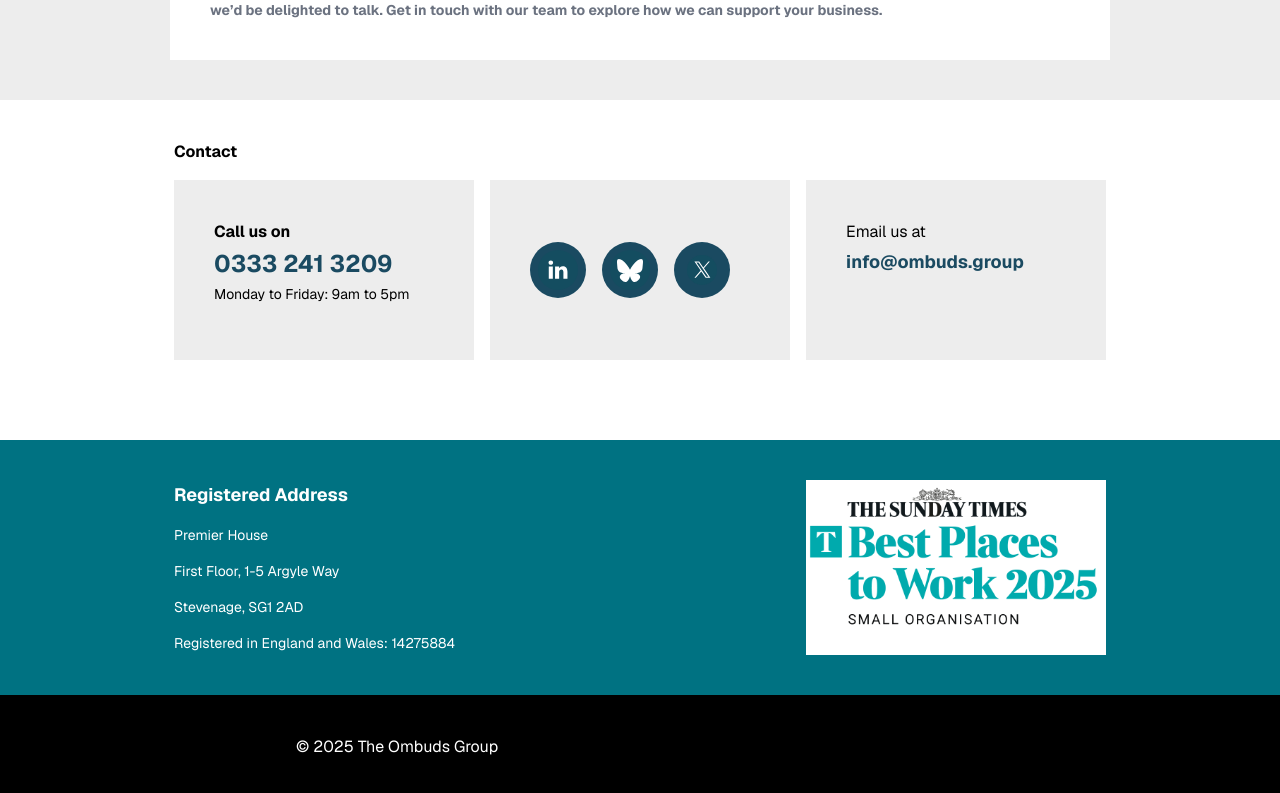
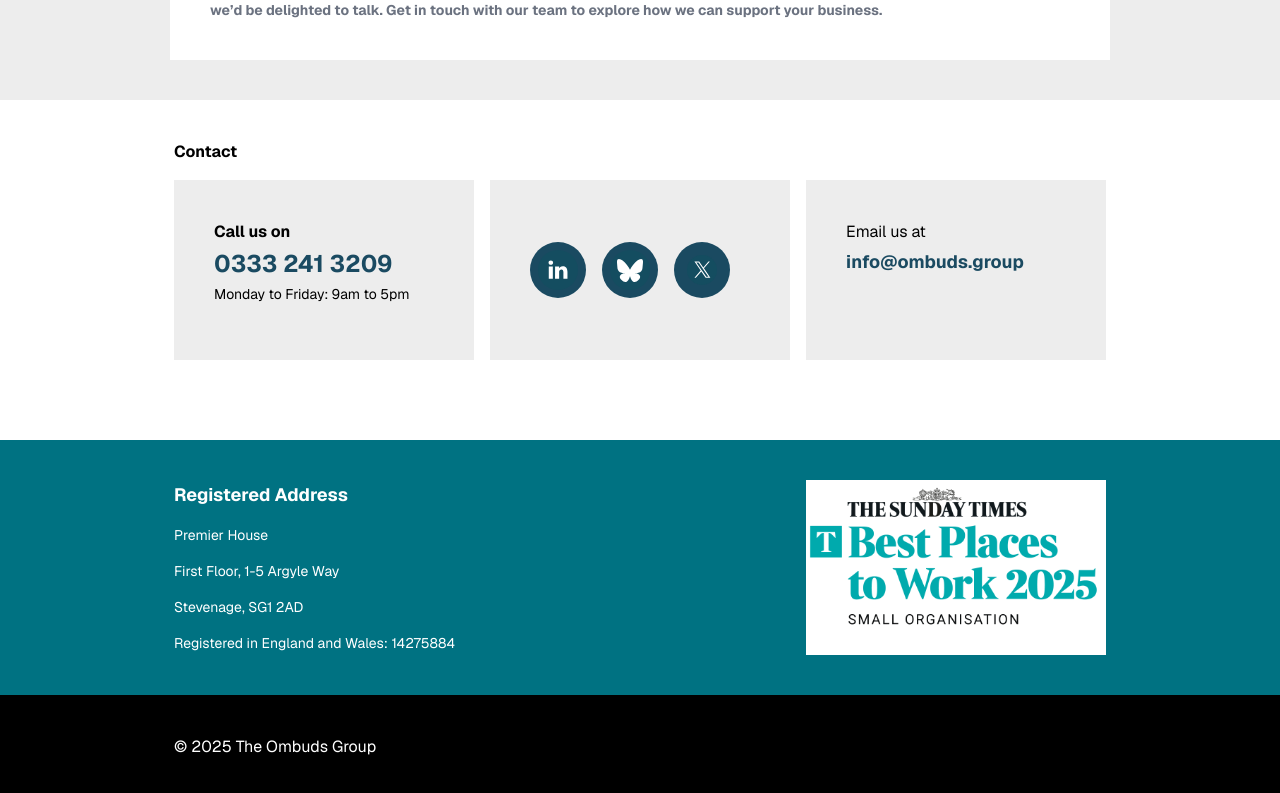
Before and after one commit to waqassarwar01/ombuds, a Next.js app: page / in a window 1280 px wide. Shown: the part 1078-1871 px from the top of the page. Built offline with nearby package versions, Linux system fonts and the light colour scheme.

Commit message:
aligned content in the footer

```diff
--- a/src/app/Footer.tsx
+++ b/src/app/Footer.tsx
@@ -7,7 +7,6 @@ const Footer = () => {
   return (
     <>
       <div className="bg-[#007282] text-white p-10">
-        {/* i want to make the div below to be in center */}
         <div className="flex flex-col items-center gap-4 md:gap-0 md:flex-row justify-between max-w-[932px] mx-auto">
           <div className="flex flex-col gap-4">
             <span className="font-bold text-lg">Registered Address</span>
@@ -31,9 +30,10 @@ const Footer = () => {
           </div>
         </div>
       </div>
-
       <div className="bg-black text-white p-10">
-        <span className="md:ml-64">© 2025 The Ombuds Group</span>
+        <div className="flex items-center justify-start max-w-[932px] mx-auto">
+          <span>© 2025 The Ombuds Group</span>
+        </div>
       </div>
     </>
   );
```
